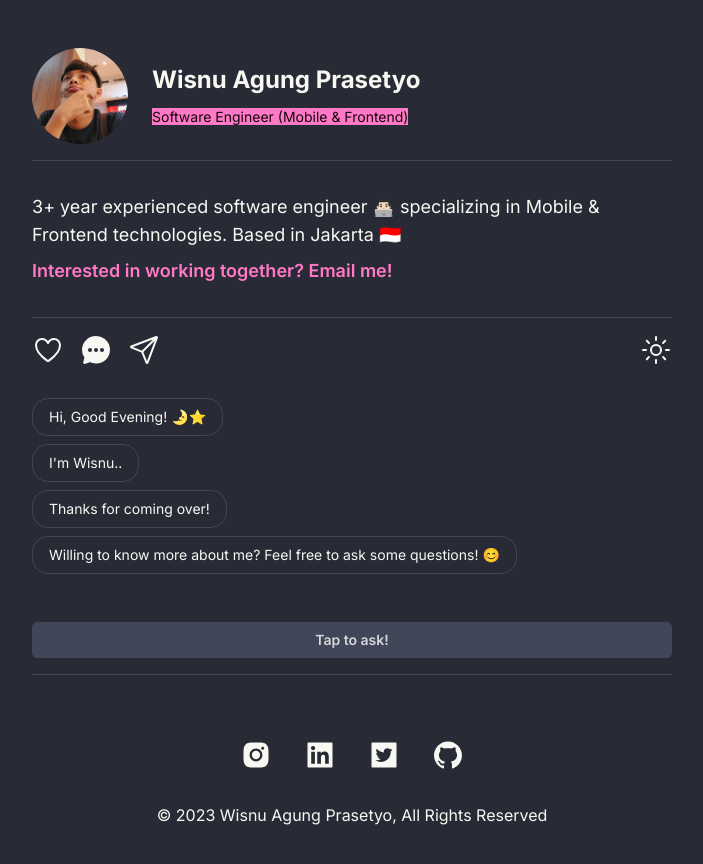
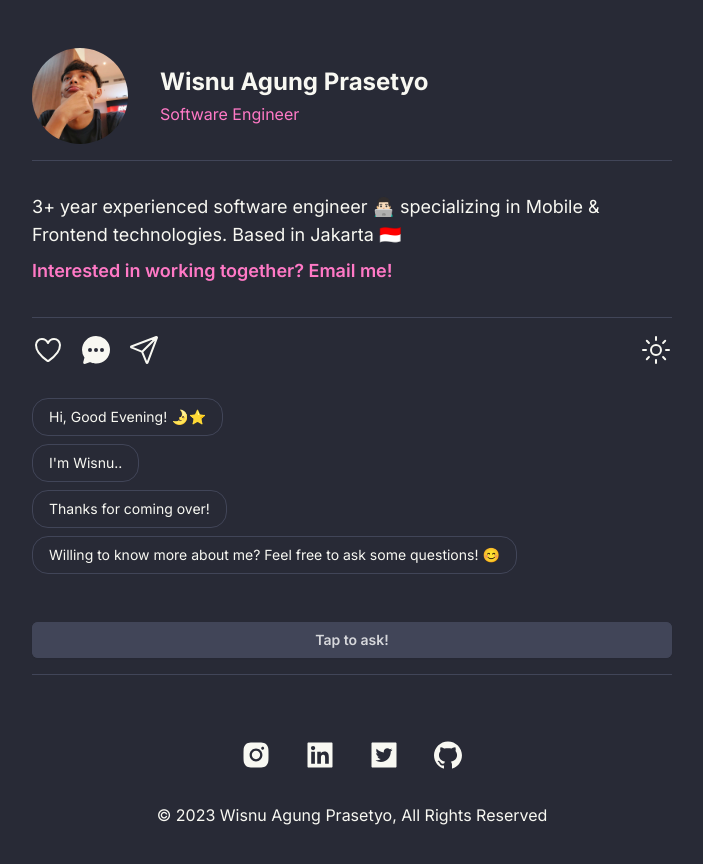
Before and after one commit to wisungyo/simplify-website, a Next.js app: page / in a window 1280 px wide. Shown: the top 864 px of the page, without its empty margins (288-991 px from the left). Built offline with nearby package versions, Linux system fonts and the light colour scheme.

Commit message:
chore: adjust profile

```diff
--- a/app/components/Header/index.tsx
+++ b/app/components/Header/index.tsx
@@ -6,18 +6,19 @@ const Header = () => {
 
   return (
     <>
-      <div className="flex flex-row items-center gap-6">
-        <Image
-          alt="wisungyo"
-          width={profileWidth}
-          height={profileWidth}
-          src={"/images/profile.jpeg"}
-          className="rounded-full"
-        />
-        <div className="flex flex-col gap-2">
-          <h1 className="font-bold text-2xl">{fullname}</h1>
-          <div>
-            <h2 className="inline bg-primary text-primary-content font-base text-sm">
+      <div className="flex flex-col sm:flex-row items-center gap-4 sm:gap-8">
+        <div className="w-32 sm:w-24 h-32 sm:h-24 relative">
+          <Image
+            alt="wisungyo"
+            src={"/images/profile.jpeg"}
+            className="rounded-full"
+            fill
+          />
+        </div>
+        <div className="flex flex-col items-start gap-1">
+          <h1 className="font-bold text-2xl text-center">{fullname}</h1>
+          <div className="w-full">
+            <h2 className="text-primary text-center sm:text-start">
               {occupation}
             </h2>
           </div>
--- a/app/constants/labels.ts
+++ b/app/constants/labels.ts
@@ -4,7 +4,7 @@
 export const callname = "Wisnu";
 export const fullname = "Wisnu Agung Prasetyo";
 export const nickname = "wisungyo";
-export const occupation = "Software Engineer (Mobile & Frontend)";
+export const occupation = "Software Engineer";
 export const bio =
   "+ year experienced software engineer 👨🏻‍💻 specializing in Mobile & Frontend technologies. Based in Jakarta 🇮🇩";
 export const toEmail = "Interested in working together? Email me!";
```
